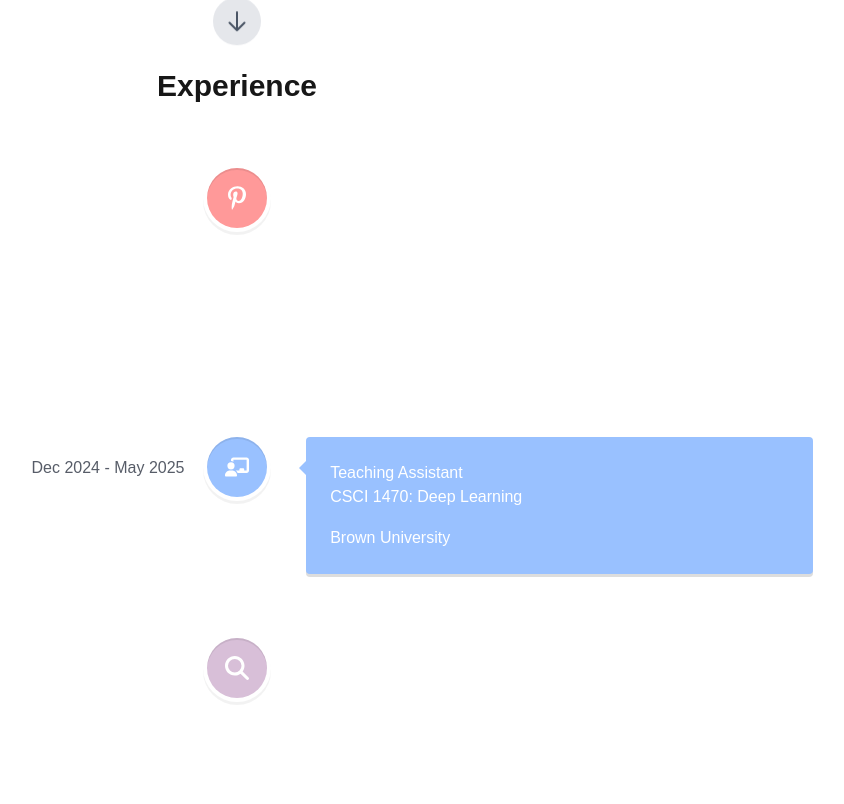
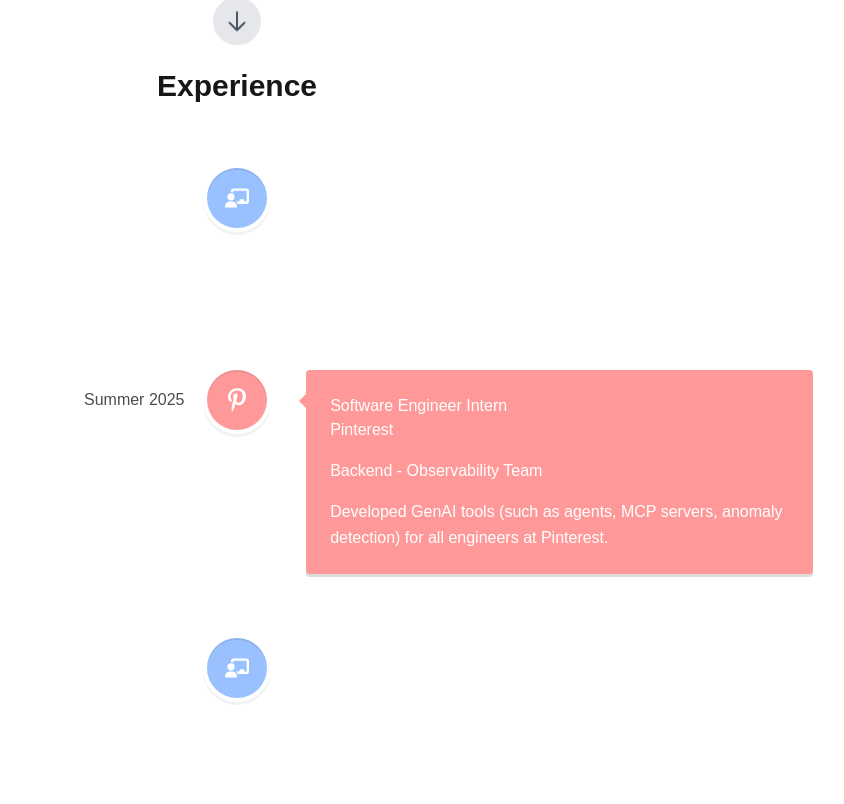
Before and after one commit to MarcelMatsal/marcel-website, a Next.js app: page / in a window 1280 px wide. Shown: the part 716-1520 px from the top of the page, without its empty margins (403-1247 px from the left). Built offline with nearby package versions, Linux system fonts and the light colour scheme.

Commit message:
small change to the timeline

```diff
--- a/src/components/ExperienceTimeline.tsx
+++ b/src/components/ExperienceTimeline.tsx
@@ -7,7 +7,26 @@ export default function TimelineSection() {
   return (
     <section id="experience" className="py-20">
       <h2 className="text-3xl font-bold mb-8 text-center">Experience</h2>
-      <VerticalTimeline animate={true} lineColor="rgb(164, 208, 244)">
+      <VerticalTimeline animate={true} lineColor="#6B9FD4">
+
+        {/* Head TA CSCI1460 */}
+        <VerticalTimelineElement
+          className="vertical-timeline-element--work"
+          contentStyle={{ background: '#99C1FF', color: '#fff' }}
+          contentArrowStyle={{ borderRight: '7px solid #99C1FF' }}
+          date="Dec 2025 - Present"
+          dateClassName="text-gray-900 dark:text-white font-bold"
+          iconStyle={{ background: '#99C1FF', color: '#fff' }}
+          icon={<svg xmlns="http://www.w3.org/2000/svg" viewBox="0 0 640 512" fill="currentColor" width="24" height="24">
+            <path d="M160 64c0-35.3 28.7-64 64-64H576c35.3 0 64 28.7 64 64V352c0 35.3-28.7 64-64 64H336.8c-11.8-25.5-29.9-47.5-52.4-64H384V320c0-17.7 14.3-32 32-32h64c17.7 0 32 14.3 32 32v32h64V64L224 64v49.1C205.2 102.2 183.3 96 160 96V64zm0 64a96 96 0 1 1 0 192 96 96 0 1 1 0-192zM133.3 352h53.3C260.3 352 320 411.7 320 485.3c0 14.7-11.9 26.7-26.7 26.7H26.7C11.9 512 0 500.1 0 485.3C0 411.7 59.7 352 133.3 352z"/>
+          </svg>}
+        >
+          <h3 className="vertical-timeline-element-title">Head Teaching Assistant</h3>
+          <h4 className="vertical-timeline-element-subtitle">CSCI1460</h4>
+          <p className="text-white font-bold">Brown University</p>
+        </VerticalTimelineElement>
+
+
         {/* Timeline Element 1 */}
         <VerticalTimelineElement
           className="vertical-timeline-element--work"
@@ -21,7 +40,7 @@ export default function TimelineSection() {
           <h3 className="vertical-timeline-element-title">Software Engineer Intern</h3>
           <h4 className="vertical-timeline-element-subtitle">Pinterest</h4>
           <p className="text-white font-bold">Backend - Observability Team</p>
-          <p className="text-white font-bold">Developing GenAI tools (such as agents, MCP servers, anomaly detection) for all engineers at Pinterest.</p>
+          <p className="text-white font-bold">Developed GenAI tools (such as agents, MCP servers, anomaly detection) for all engineers at Pinterest.</p>
         </VerticalTimelineElement>
 
 
@@ -41,6 +60,7 @@ export default function TimelineSection() {
           <h4 className="vertical-timeline-element-subtitle">CSCI 1470: Deep Learning</h4>
           <p className="text-white font-bold">Brown University</p>
         </VerticalTimelineElement>
+
 
         {/* Timeline Element 3 */}
         <VerticalTimelineElement
@@ -130,7 +150,7 @@ export default function TimelineSection() {
             <path d="M243.4 2.6l-224 96c-14 6-21.8 21-18.7 35.8S16.8 160 32 160v8c0 13.3 10.7 24 24 24H456c13.3 0 24-10.7 24-24v-8c15.2 0 28.3-10.7 31.3-25.6s-4.8-29.9-18.7-35.8l-224-96c-8.1-3.4-17.2-3.4-25.2 0zM128 224H64V420.3c-.6 .3-1.2 .7-1.8 1.1l-48 32c-11.7 7.8-17 22.4-12.9 35.9S17.9 512 32 512H480c14.1 0 26.5-9.2 30.6-22.7s-1.1-28.1-12.9-35.9l-48-32c-.6-.4-1.2-.7-1.8-1.1V224H384V416H344V224H280V416H232V224H168V416H128V224zm128-96c-17.7 0-32-14.3-32-32s14.3-32 32-32s32 14.3 32 32s-14.3 32-32 32z"/>
           </svg>}
         >
-          <h3 className="vertical-timeline-element-title">Incoming Senior studying Computer Science and Economics</h3>
+          <h3 className="vertical-timeline-element-title">Senior studying Computer Science and Economics</h3>
           <h4 className="vertical-timeline-element-subtitle">Brown University</h4>
           <p className="text-white font-bold">GPA: 4.0</p>
         </VerticalTimelineElement>
```
